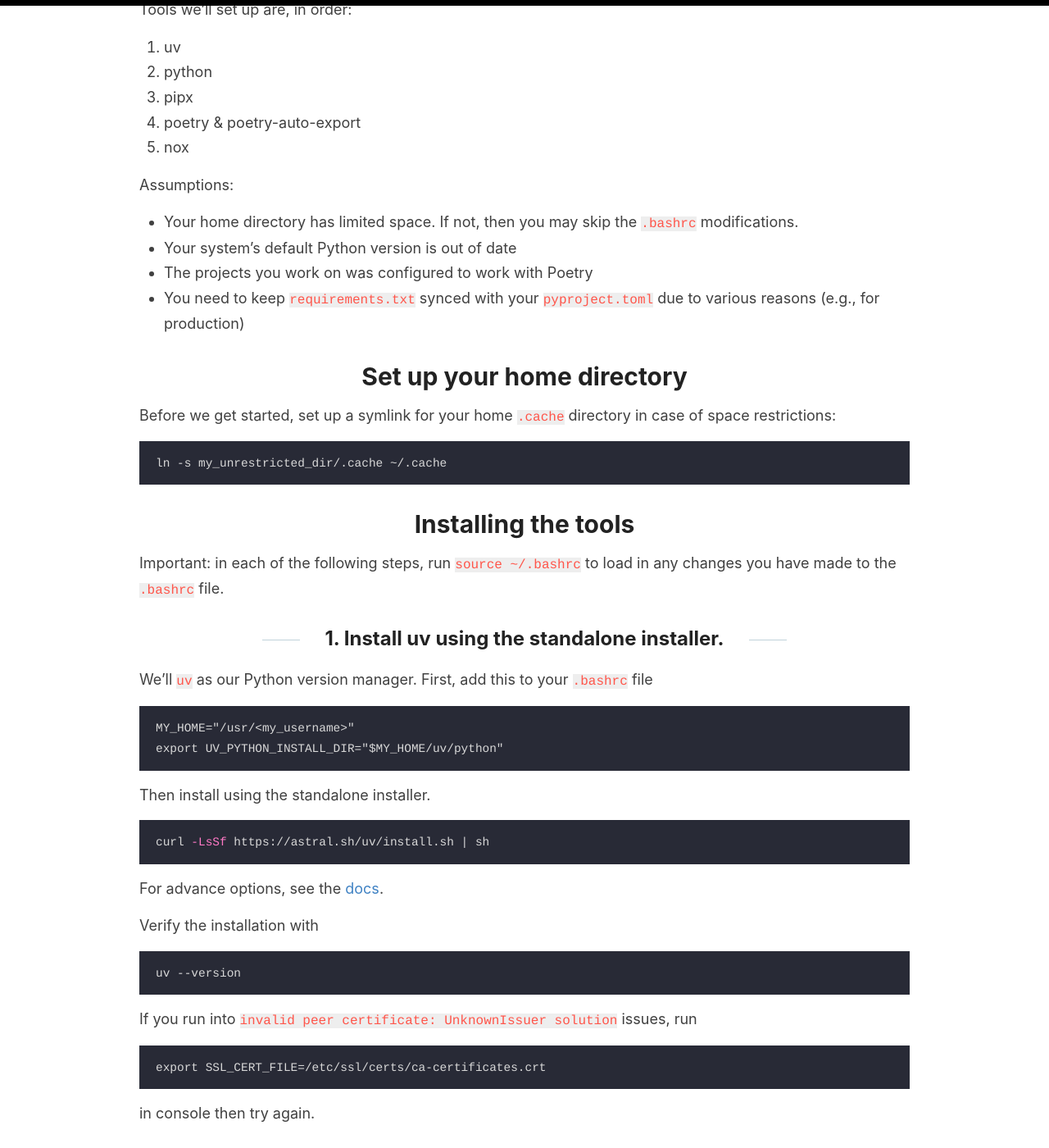
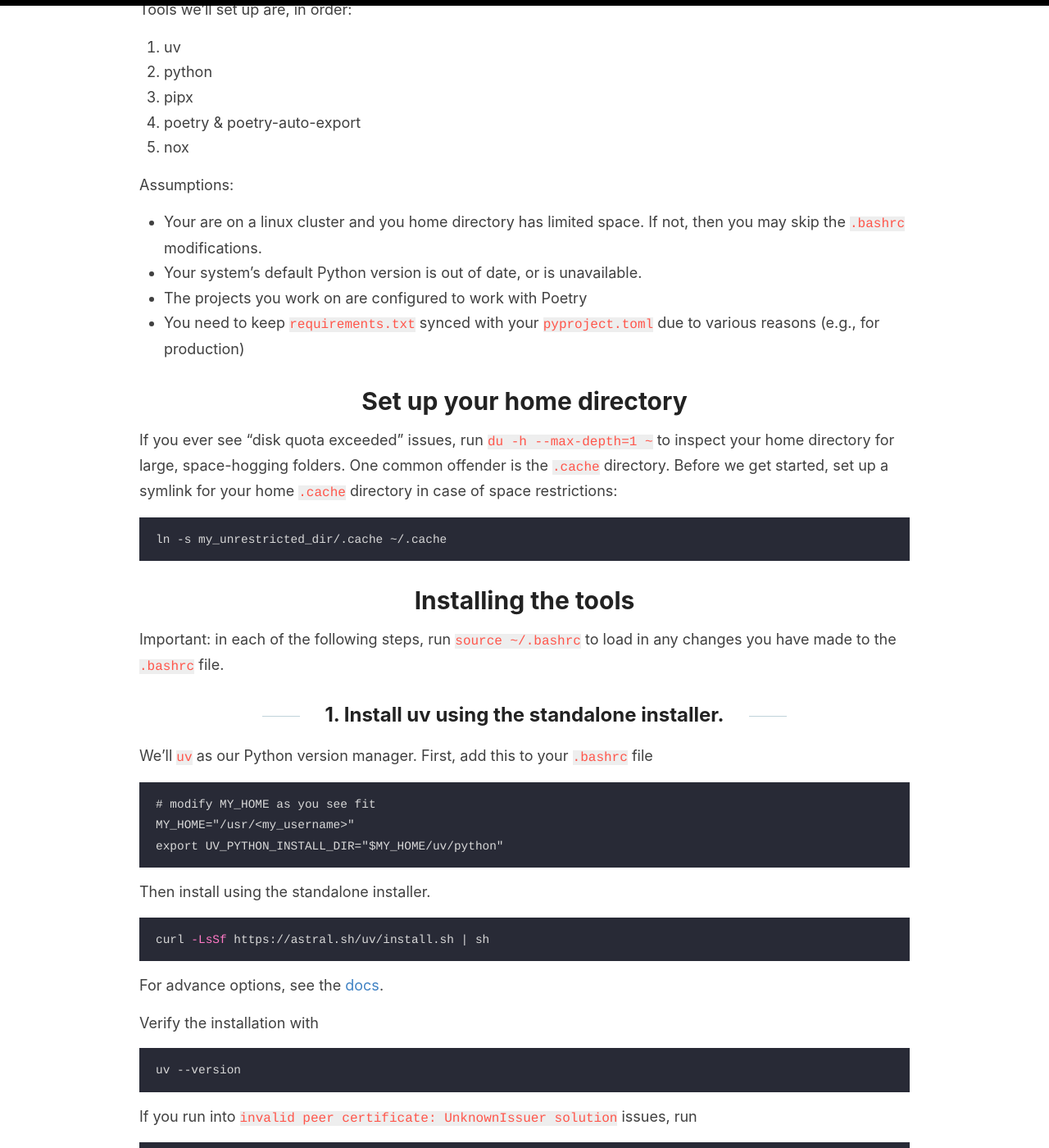
Before and after one commit to kfchou/kfchou.github.io, a Jekyll site: the page built from _posts/2025-02-21-my-setup.md, in a window 1280 px wide and 1400 px high, scrolled down 337 px. Shown: the whole window at 82% size. Built offline with Jekyll 4.4.1, drawn with Linux system fonts in a browser that asks for light colours; comment, search, counter and statistics services are not loaded; some of the changed text lies outside the part shown.

Commit message:
Add excerpt to linux devtools setup

````diff
--- a/_posts/2025-02-21-my-setup.md
+++ b/_posts/2025-02-21-my-setup.md
@@ -2,6 +2,7 @@
 layout: post
 title:  Setting up dev tools in linux
 categories: [uv, tech stack]
+Excerpt: I wish installing these tools in linux were as simple as `brew/chocolatey/npm install xyz`
 ---
 Notes for myself.
 
@@ -13,13 +14,13 @@
 5. nox
 
 Assumptions:
-* Your home directory has limited space. If not, then you may skip the `.bashrc` modifications.
-* Your system's default Python version is out of date
-* The projects you work on was configured to work with Poetry
+* Your are on a linux cluster and you home directory has limited space. If not, then you may skip the `.bashrc` modifications.
+* Your system's default Python version is out of date, or is unavailable.
+* The projects you work on are configured to work with Poetry
 * You need to keep `requirements.txt` synced with your `pyproject.toml` due to various reasons (e.g., for production)
 
 # Set up your home directory
-Before we get started, set up a symlink for your home `.cache` directory in case of space restrictions:
+If you ever see "disk quota exceeded" issues, run `du -h --max-depth=1 ~` to inspect your home directory for large, space-hogging folders. One common offender is the `.cache` directory. Before we get started, set up a symlink for your home `.cache` directory in case of space restrictions:
 ```
 ln -s my_unrestricted_dir/.cache ~/.cache
 ```
@@ -30,6 +31,7 @@
 ## 1. Install uv using the standalone installer.
 We'll `uv` as our Python version manager. First, add this to your `.bashrc` file
 ```
+# modify MY_HOME as you see fit
 MY_HOME="/usr/<my_username>"
 export UV_PYTHON_INSTALL_DIR="$MY_HOME/uv/python"
 ```
@@ -119,6 +121,7 @@
 ```
 poetry self show plugins
 ```
+you should see the above plugins listed.
 
 ## (Optional) 6. Install nox
 Nox helps with testing and scripting
````
